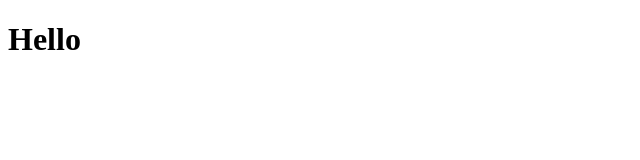
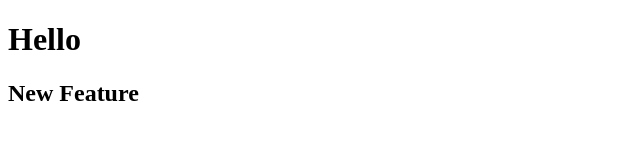
Before and after one commit to pamogit2005/localrepo, a plain HTML site: page index.html in a window 1280 px wide. Shown: the whole page, without its empty margins (0-640 px from the left). Drawn offline with Linux system fonts and the light colour scheme.

Commit message:
File Updated in Feature 2!

```diff
--- a/index.html
+++ b/index.html
@@ -7,5 +7,6 @@
 </head>
 <body>
     <h1>Hello</h1>
+    <h2>New Feature</h2>
 </body>
 </html>
```
